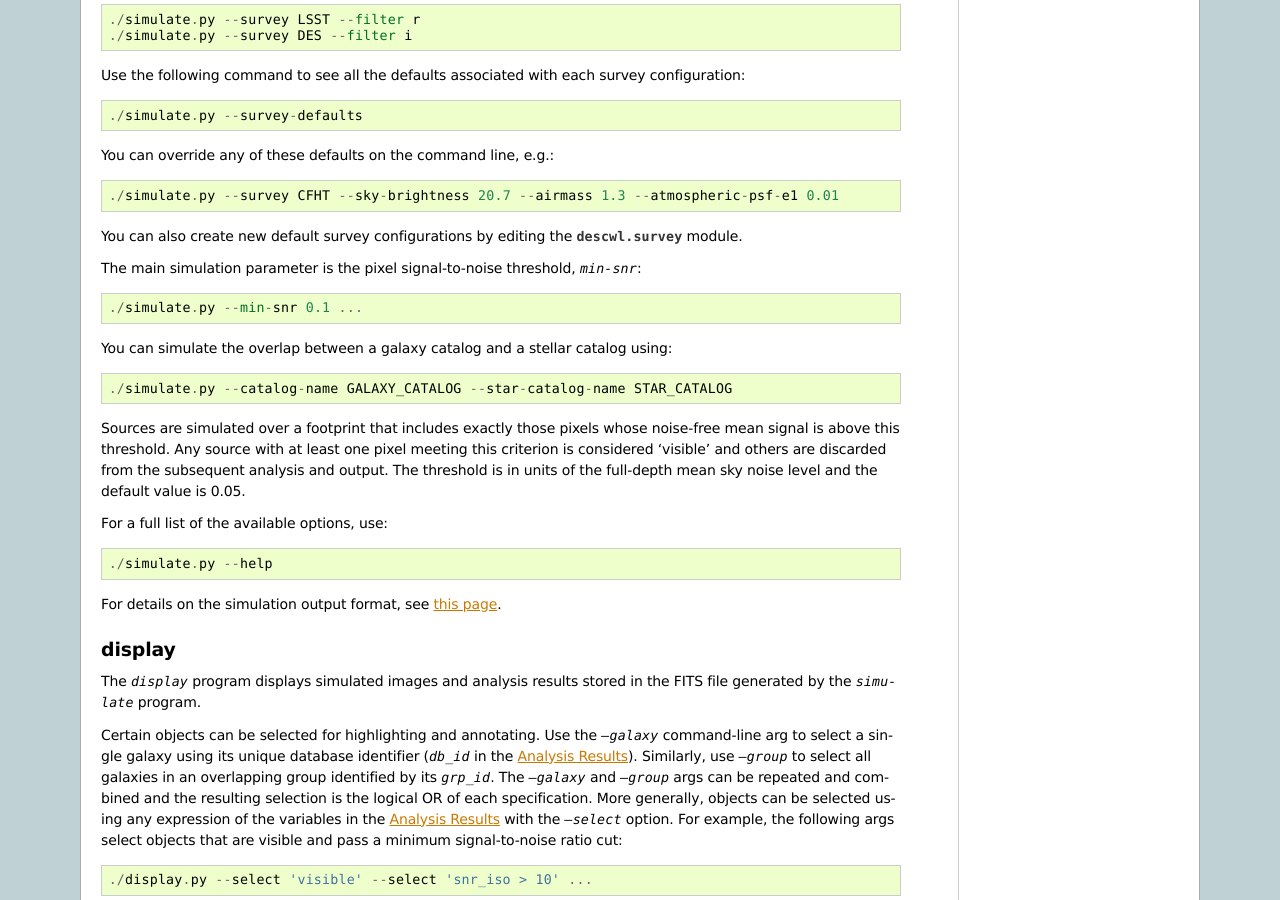
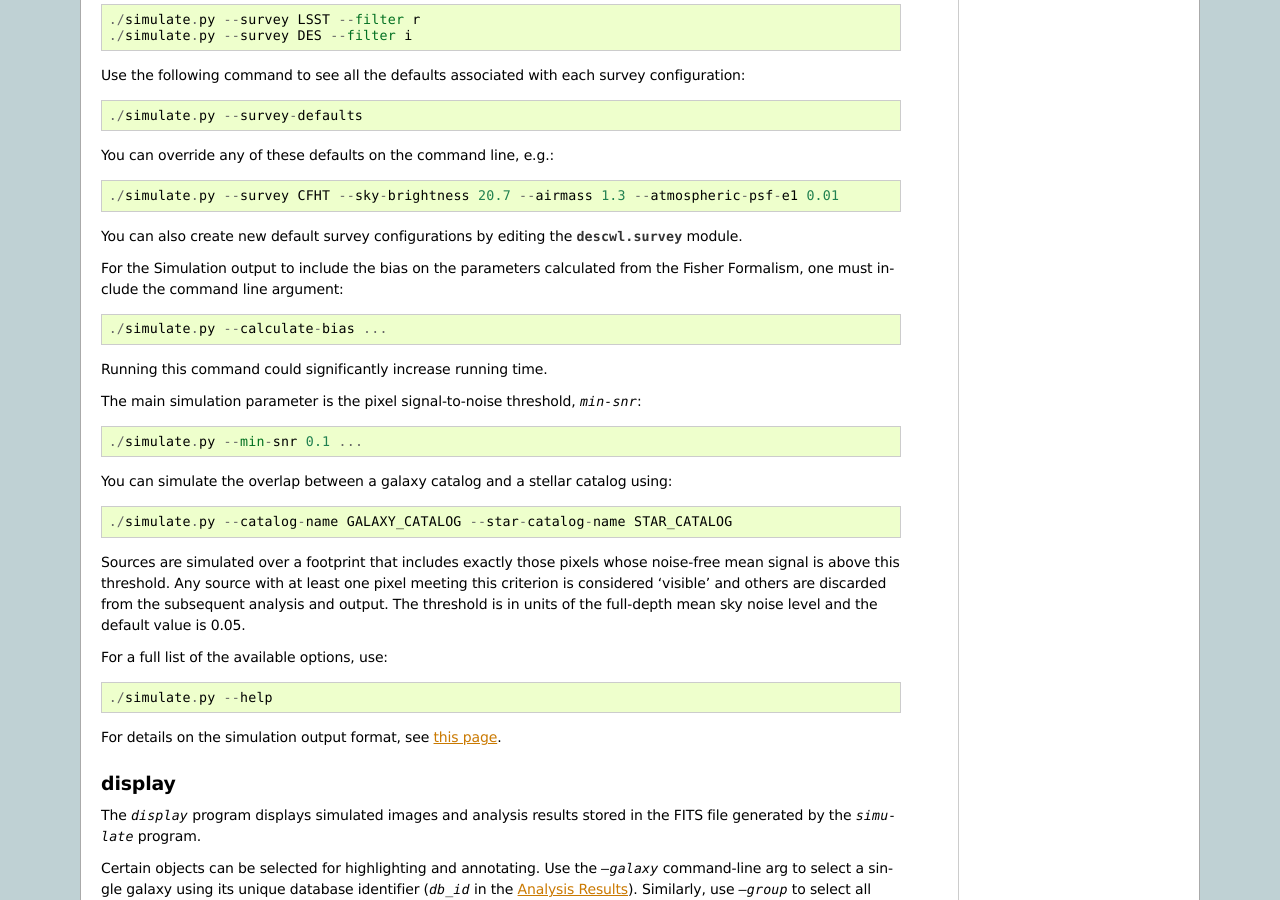
Before and after one commit to LSSTDESC/WeakLensingDeblending, a Sphinx documentation site: the page built from docs/programs.rst, in a window 1280 px wide and 900 px high, scrolled down 1144 px. Built offline with Sphinx 7.4.7, drawn with Linux system fonts in a browser that asks for light colours.

Commit message:
Minor update on simulate.py documentation
Pat and I decided that it might be a good idea to make more explicitly in the documentation that the package can calculate biases using the Fisher Formalism. I have included this in the `programs.rst` part of the documentation where `simulate.py` is described, I basically describe the new command line argument `--calculate-bias`. What do you think of this change @dkirkby? Is there any other part of the documentation where we could mention the capability of calculating biases?

```diff
--- a/docs/programs.rst
+++ b/docs/programs.rst
@@ -38,6 +38,12 @@ You can override any of these defaults on the command line, e.g.::
 	./simulate.py --survey CFHT --sky-brightness 20.7 --airmass 1.3 --atmospheric-psf-e1 0.01
 
 You can also create new default survey configurations by editing the :mod:`descwl.survey` module.
+
+For the Simulation output to include the bias on the parameters calculated from the Fisher Formalism, one must include the command line argument::
+
+	./simulate.py --calculate-bias ...
+
+Running this command could significantly increase running time.
 
 The main simulation parameter is the pixel signal-to-noise threshold, `min-snr`::
 
```
